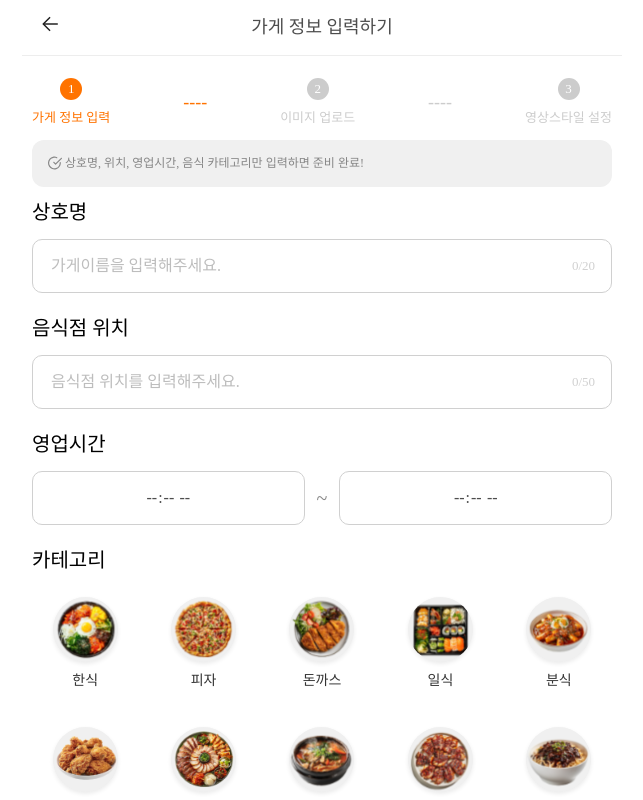
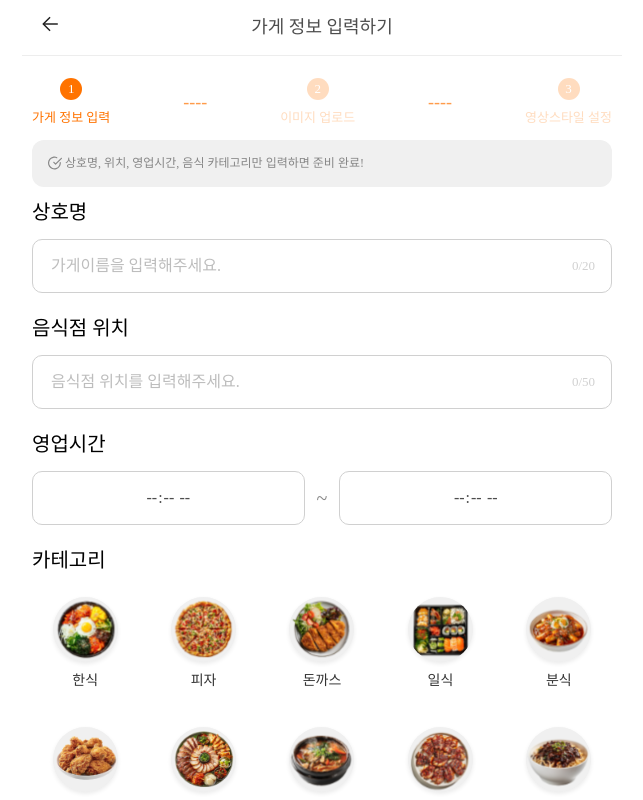
Before and after one commit to Foocle/Foocle-FE, a React (Vite) app: page /shopinfo in a window 1280 px wide. Shown: the top 800 px of the page, without its empty margins (318-961 px from the left). Built offline with nearby package versions, Linux system fonts and the light colour scheme; a web font is replaced by a local one.

Commit message:
refactor: 진행바 컬러 수정

```diff
--- a/src/components/ProgressBar.jsx
+++ b/src/components/ProgressBar.jsx
@@ -46,7 +46,7 @@ const Step = styled.div`
   flex-direction: column;
   align-items: center;
   gap: 0.8rem;
-  color: ${(props) => (props.active ? '#FF7300' : '#cccccc')};
+  color: ${(props) => (props.active ? '#FF7300' : '#FFBF8A8C')};
   text-align: center;
   font-family: 'Pretendard-SemiBold';
 `;
@@ -60,7 +60,7 @@ const StepNumber = styled.div`
   border-radius: 50%;
   color: white;
   font-size: 1.3rem;
-  background-color: ${(props) => (props.active ? '#FF7300' : '#cccccc')};
+  background-color: ${(props) => (props.active ? '#FF7300' : '#FFBF8A8C')};
   transition: background-color 0.3s ease;
   font-family: 'Pretendard-Bold';
 `;
@@ -73,7 +73,7 @@ const StepLabel = styled.span`
 const StepSeparator = styled.span`
   flex-grow: 1;
   text-align: center;
-  color: ${(props) => (props.active ? '#FF7300' : '#cccccc')};
+  color: #FF9B4A;
   transition: color 0.3s ease;
   font-family: 'Pretendard-SemiBold';
   font-size: 1.8rem;
```
